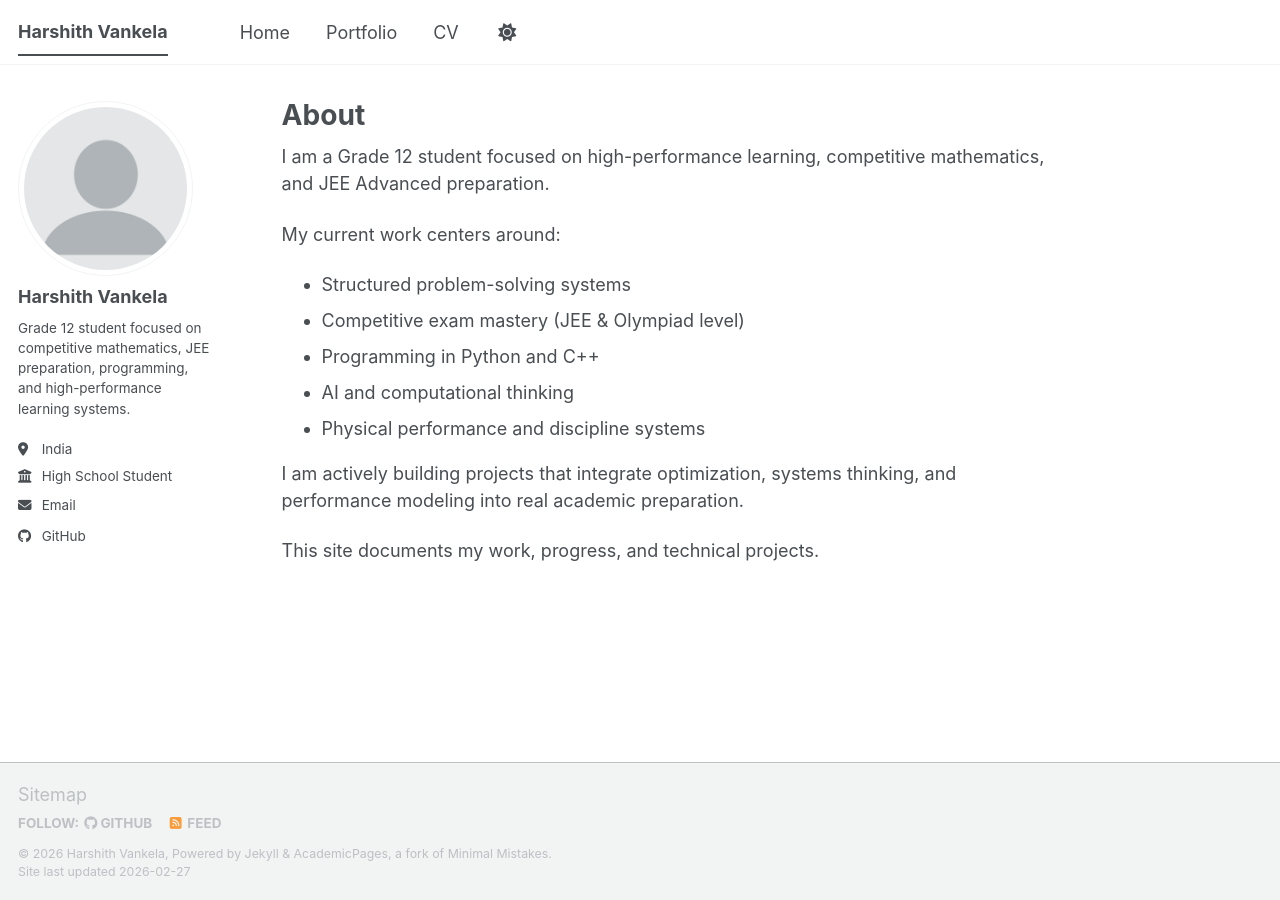
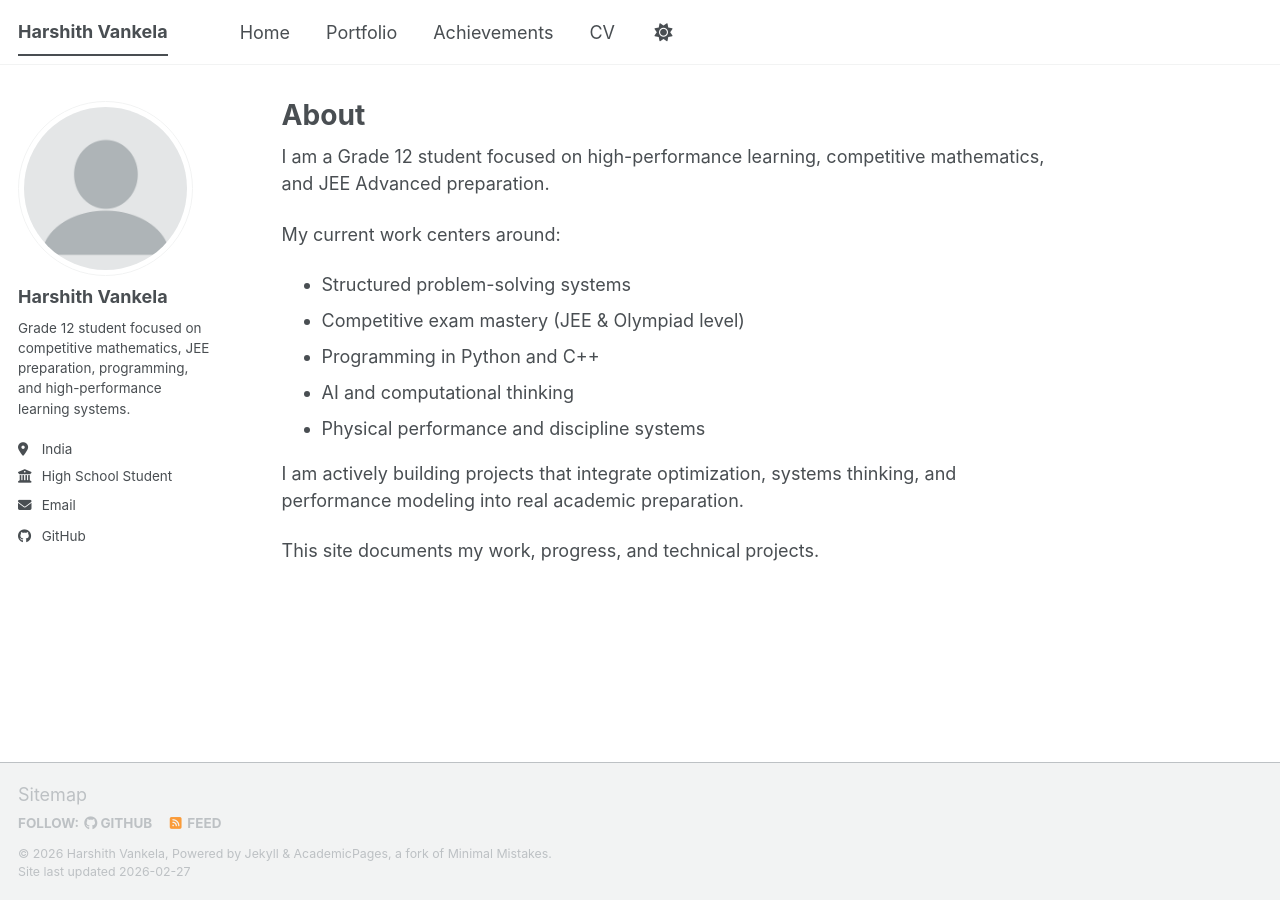
Before and after one commit to ForzaIs-Fav9/ForzaIs-Fav9.github.io, a Jekyll site: the page built from _pages/about.md, in a window 1280 px wide. Built offline with Jekyll 4.4.1, drawn with Linux system fonts in a browser that asks for light colours; a script bundle is joined from its source files by our own code; library files that are not in the unit come from our copies.

Commit message:
Add Achievements link to navigation

```diff
--- a/_data/navigation.yml
+++ b/_data/navigation.yml
@@ -5,5 +5,8 @@ main:
   - title: "Portfolio"
     url: "/portfolio/"
 
+  - title: "Achievements"
+    url: "/achievements/"
+
   - title: "CV"
     url: "/cv/"
```
